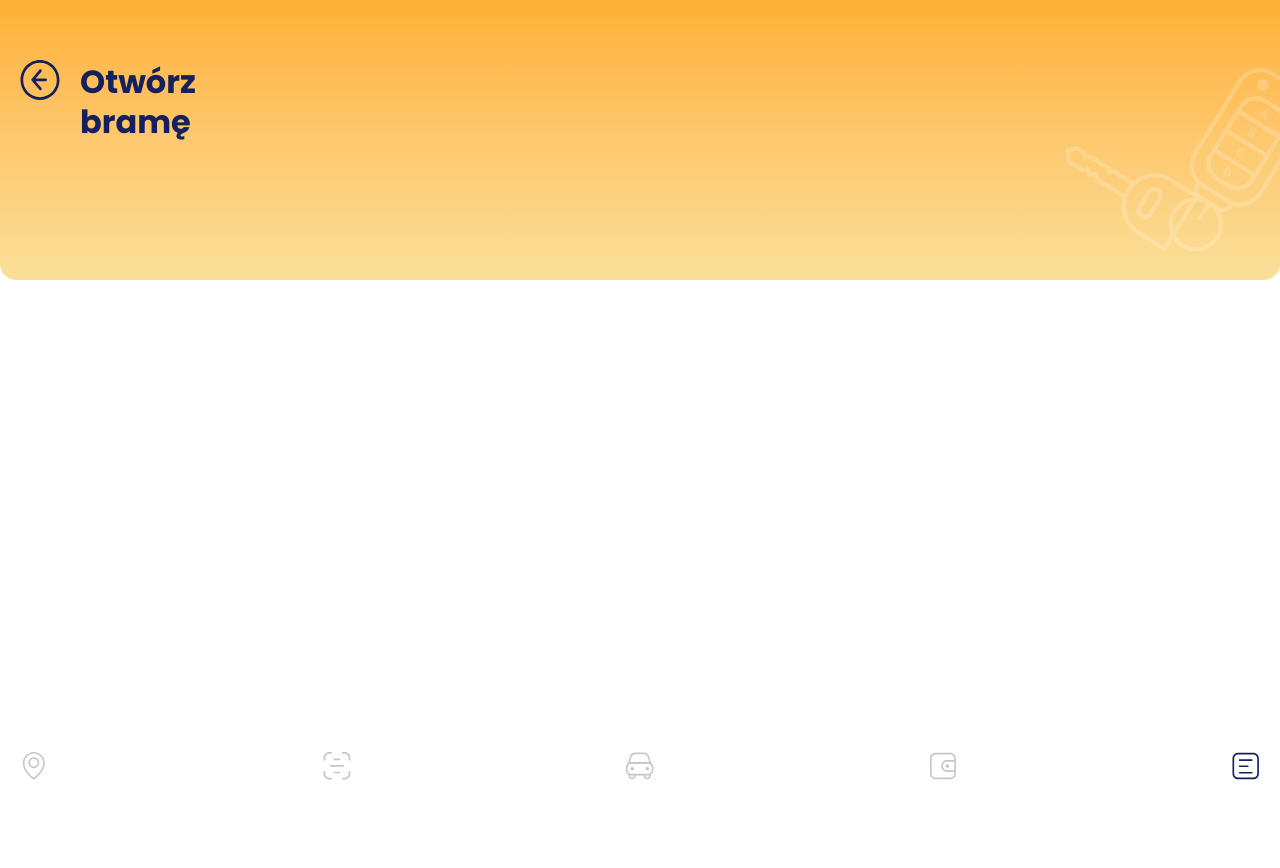
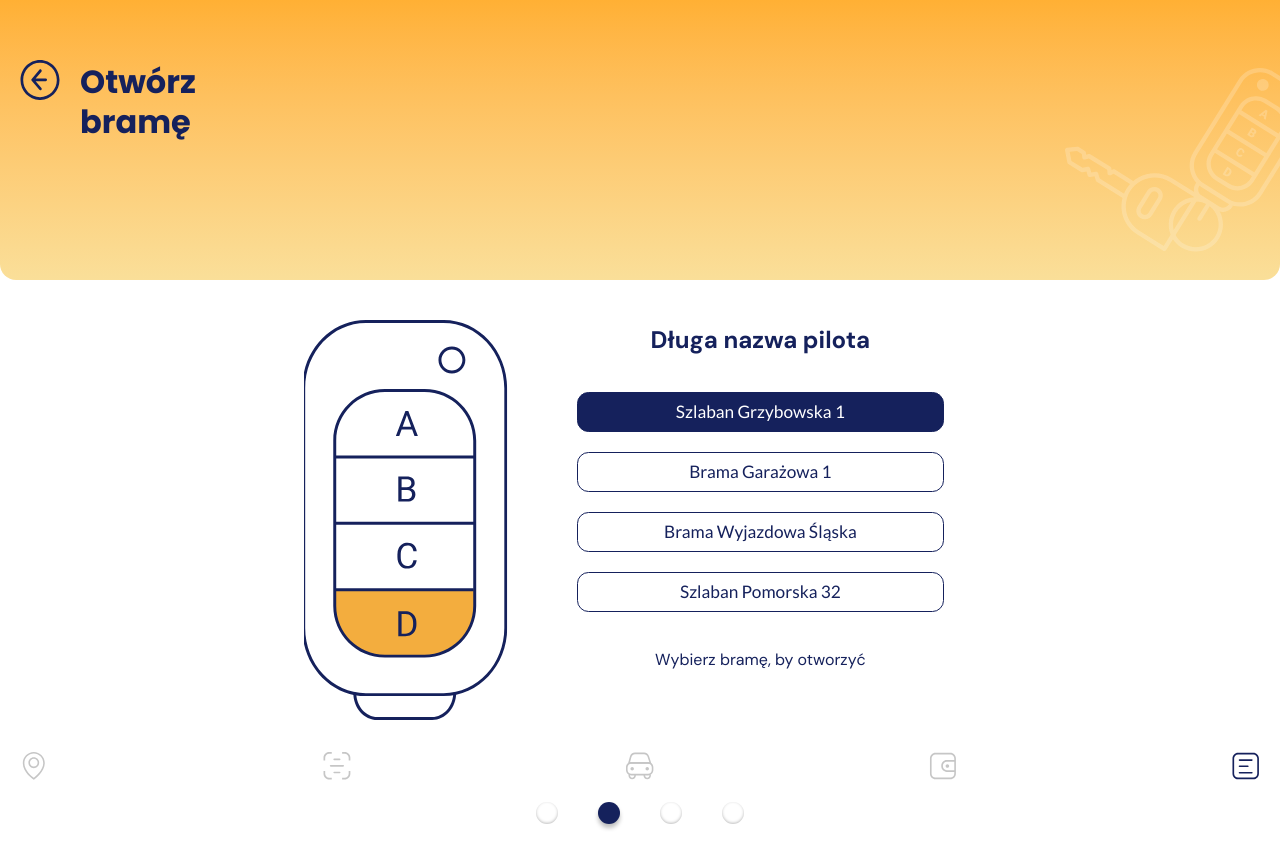
Before and after one commit to Szulby/park-app, a Vue app: page / in a window 1280 px wide. Before the commit this address had no page. Shown: the top 868 px of the page. Before the commit the page ends 800 px from the top, so only its background shows below. Built offline with nearby package versions, Linux system fonts and the light colour scheme; the HTML template or start-up script is replaced by a standard one.

Commit message:
Add slider

```diff
--- /dev/null
+++ b/src/components/GateControl.vue
@@ -0,0 +1,49 @@
+<template>
+  <div class="max-w-2xl mx-auto mt-10">
+    <div class="flex items-start">
+      <PilotIcon class="h-[400px] w-auto flex-shrink-0 flex-[0_0_40%]" />
+      <div class="flex-1 ml-1 mr-8">
+        <h1 class="font-dm-sans font-bold text-[24px] leading-[40px] text-center text-[#15215C]">
+          Długa nazwa pilota
+        </h1>
+        <div class="space-y-5 mt-8">
+          <button
+            v-for="gate in gates"
+            :key="gate.id"
+            @click="selectedGate = gate.id"
+            :class="[
+              'w-full py-1.5 border-1 rounded-[11.5px] border-[#15215C]',
+              selectedGate === gate.id && 'bg-[#15215C]',
+            ]"
+          >
+            <span
+              :class="[
+                'font-lato font-medium text-[17.25px] text-[#15215C]',
+                selectedGate === gate.id && 'text-white',
+              ]"
+              v-text="gate.name"
+            ></span>
+          </button>
+        </div>
+
+        <p class="text-[#15215C] font-dm-sans text-md text-center font-normal leading-6 mt-9">
+          Wybierz bramę, by otworzyć
+        </p>
+      </div>
+    </div>
+  </div>
+</template>
+
+<script setup lang="ts">
+import { ref } from 'vue'
+import PilotIcon from '../img/pilot.svg'
+
+const selectedGate = ref(1)
+
+const gates = [
+  { id: 1, name: 'Szlaban Grzybowska 1' },
+  { id: 2, name: 'Brama Garażowa 1' },
+  { id: 3, name: 'Brama Wyjazdowa Śląska' },
+  { id: 4, name: 'Szlaban Pomorska 32' },
+]
+</script>
--- /dev/null
+++ b/src/components/PaginationComponent.vue
@@ -0,0 +1,36 @@
+<template>
+  <div class="flex items-center justify-center mt-18 mb-2">
+    <div class="flex items-center space-x-10">
+      <button
+        v-for="(_, index) in steps"
+        :key="index"
+        @click="setActiveStep(index)"
+        :class="[
+          'w-5.5 h-5.5 rounded-full transition-all duration-200 hover:scale-110',
+          modelValue === index
+            ? 'bg-[#15215C] shadow-(--shadow-active)'
+            : 'bg-white shadow-(--shadow-inactive)',
+        ]"
+        :aria-label="`Go to step ${index + 1}`"
+      />
+    </div>
+  </div>
+</template>
+<script setup lang="ts">
+interface Props {
+  steps: number
+  modelValue: number
+}
+
+interface Emits {
+  (e: 'update:modelValue', value: number): void
+}
+
+defineProps<Props>()
+
+const emit = defineEmits<Emits>()
+
+const setActiveStep = (index: number) => {
+  emit('update:modelValue', index)
+}
+</script>
--- /dev/null
+++ b/src/components/SliderComponent.vue
@@ -0,0 +1,37 @@
+<template>
+  <div class="flex">
+    <div class="w-full max-w-6xl mx-auto">
+      <div class="relative overflow-hidden h-[450px]">
+        <div
+          v-for="(_, index) in totalSlides"
+          :key="index"
+          :class="[
+            'slide absolute inset-0 transition-all duration-500 ease-in-out',
+            getSlideClass(index),
+          ]"
+        >
+          <gate-control />
+        </div>
+      </div>
+      <pagination-component v-model="currentSlide" :steps="totalSlides" />
+    </div>
+  </div>
+</template>
+<script setup lang="ts">
+import { ref } from 'vue'
+import GateControl from './GateControl.vue'
+import PaginationComponent from './PaginationComponent.vue'
+
+const currentSlide = ref<number>(1)
+const totalSlides = ref<number>(4)
+
+const getSlideClass = (index: number): string => {
+  if (index === currentSlide.value) {
+    return 'opacity-100 translate-x-0'
+  } else if (index < currentSlide.value) {
+    return 'opacity-0 -translate-x-full'
+  } else {
+    return 'opacity-0 translate-x-full'
+  }
+}
+</script>
--- a/src/index.css
+++ b/src/index.css
@@ -4,4 +4,6 @@
   --font-poppins: 'Poppins', sans-serif;
   --font-dm-sans: 'DM Sans', sans-serif;
   --font-lato: 'Lato', sans-serif;
+  --shadow-active: 0px 4px 4px 0px rgba(0, 0, 0, 0.25);
+  --shadow-inactive: 0px -1px 3px 0px #00000040 inset;
 }
--- a/src/views/HomeView.vue
+++ b/src/views/HomeView.vue
@@ -1,9 +1,11 @@
 <template>
   <default-layout>
     <header-component />
+    <slider-component />
   </default-layout>
 </template>
 <script setup lang="ts">
 import DefaultLayout from '../layouts/DefaultLayout.vue'
 import HeaderComponent from '../components/HeaderComponent.vue'
+import SliderComponent from '@/components/SliderComponent.vue'
 </script>
```
